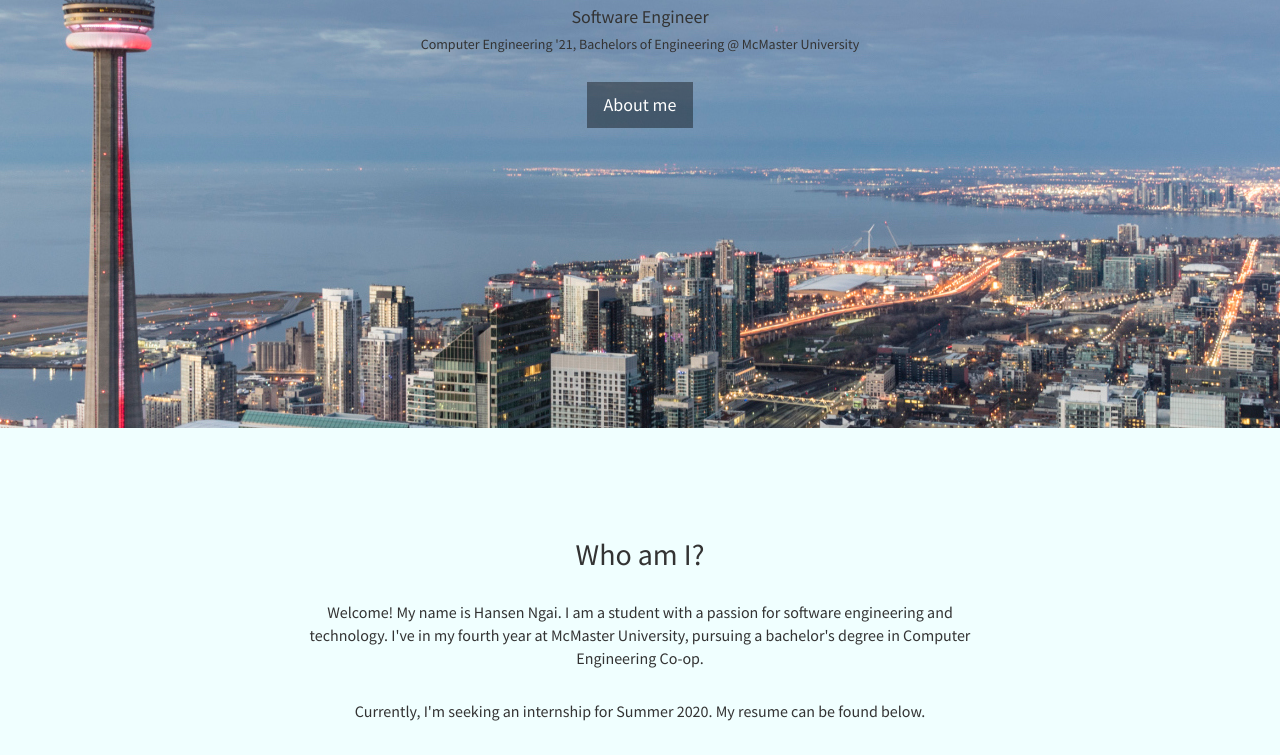
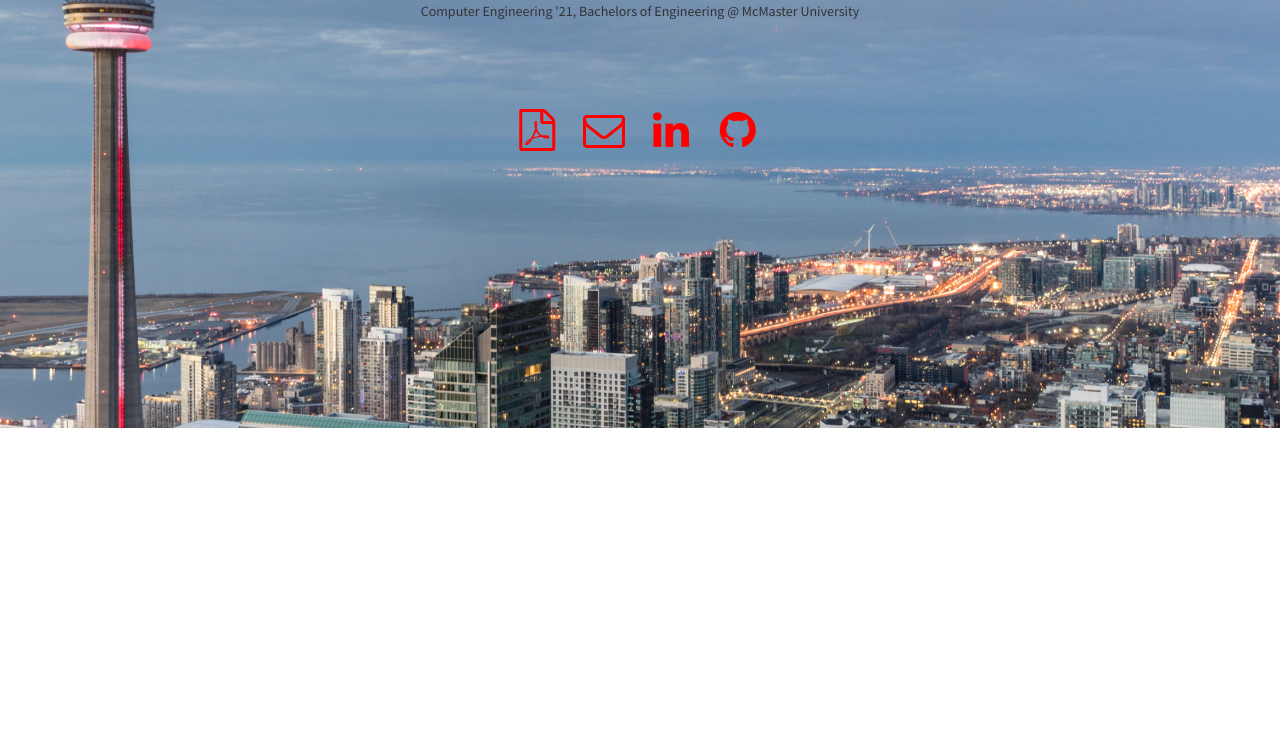
Before and after one commit to hansenngai/profile, a plain HTML site: page index.html in a window 1280 px wide. Shown: the part 372-1127 px from the top of the page. After the commit the page ends 800 px from the top, so only its background shows below. Drawn offline with Linux system fonts and the light colour scheme.

Commit message:
Landing page design
v1

```diff
--- a/css/edits.css
+++ b/css/edits.css
@@ -40,5 +40,5 @@ body {
 }
 
 #services{
-    background-color: azure;
+    background-color:azure;
 }
--- a/index.html
+++ b/index.html
@@ -47,9 +47,9 @@
             <li>
                 <a href="#top" onclick=$("#menu-close").click();>Home</a>
             </li>
-            <li>
+            <!-- <li>
                 <a href="#about" onclick=$("#menu-close").click();>About</a>
-            </li>
+            </li> -->
             <!-- <li>
                 <a href="#services" onclick=$("#menu-close").click();>Skills</a>
             </li>
@@ -69,34 +69,52 @@
             <h4>Software Engineer</h4>
             <h5>Computer Engineering '21, Bachelors of Engineering @ McMaster University</h5>
             <br>
-            <a href="#about" class="btn btn-dark btn-lg">About me</a>
+            <!-- <a href="#about" class="btn btn-dark btn-lg">About me</a> -->
+            <br>
+            <br>
+            <br>
+            <ul class="list-inline">
+                <li>
+                    <a href="resume.pdf"><i class="fa fa-file-pdf-o fa-fw fa-3x" style="color:red"></i></a>
+                </li>
+                <li>
+                    <a href="mailto:hansenngai13@gmail.com"><i class="fa fa-envelope-o fa-fw fa-3x" style="color:red"></i></a>
+                </li>
+                <li>
+                    <a href="https://ca.linkedin.com/in/hansenngai"><i class="fa fa-linkedin fa-fw fa-3x" style="color:red"></i></a>
+                </li>
+                <li>
+                    <a href="https://github.com/hansenngai"><i class="fa fa-github fa-fw fa-3x" style="color:red"></i></a>
+                </li>
+
+
+            </ul>
         </div>
     </header>
 
     <!-- About -->
 
 
-    <section id="about" class="text-center">
+<!--     <section id="about" class="text-center">
 
         <div class="overlay">
                 <div class="container">
                     <div class="row">
                         <div class="col-md-8 col-md-offset-2 wp1">
-                            <h2>Who am I?</h2>
-                            <!-- <img src="img/profile4.jpg" id="prof-pic" /> -->
-                            <p>Welcome! My name is Hansen Ngai. I am a student with a passion for software engineering and
-                            technology. I've in my fourth year at McMaster University, pursuing a bachelor's degree in Computer
+                            <h2>Introduction</h2>
+                            <img src="img/profile4.jpg" id="prof-pic" />
+                            <p>Welcome! My name is Hansen Ngai. I'm in my fourth year at McMaster University, pursuing a bachelor's degree in Computer
                             Engineering Co-op.</p>
-                            <p>Currently, I'm seeking an internship for Summer 2020. My resume can be found below.</p>
+                            <p>Currently, I'm seeking an internship for Summer 2020. My resume can be found above.</p>
                         </div>
                     </div>
                 </div>
         </div>
-    </section>
+    </section> -->
 
 
     <!-- Call to Action -->
-    <section id="contact">
+<!--     <section id="contact">
     <aside class="call-to-action bg-primary">
         <div class="container">
             <div class="row">
@@ -108,7 +126,7 @@
             </div>
         </div>
     </aside>
-    </section>
+    </section> -->
 
     <!-- Map -->
    <!--  <section id="contact" class="map">
@@ -121,7 +139,7 @@
     </section> -->
 
     <!-- Footer -->
-    <footer>
+<!--     <footer>
         <div class="container">
             <div class="row">
                 <div class="col-lg-10 col-lg-offset-1 text-center">
@@ -130,7 +148,6 @@
                     <p>
                         <br></p>
                     <ul class="list-unstyled">
-                        <!-- <li><i class="fa fa-phone fa-fw"></i> (647) 983-6131</li> -->
                         <li><i class="fa fa-envelope-o fa-fw"></i> <a href="mailto:hansenngai13@gmail.com">hansenngai13@gmail.com</a>
                         </li>
                     </ul>
@@ -142,9 +159,6 @@
                         <li>
                             <a href="https://ca.linkedin.com/in/hansenngai"><i class="fa fa-linkedin fa-fw fa-3x"></i></a>
                         </li>
-                       <!--  <li>
-                            <a href="#"><i class="fa fa-dribbble fa-fw fa-3x"></i></a>
-                        </li> -->
                     </ul>
                     <hr class="small">
                     <p class="text-muted">Copyright &copy; Hansen Ngai 2019</p>
@@ -152,7 +166,7 @@
             </div>
         </div>
         <a id="to-top" href="#top" class="btn btn-dark btn-lg"><i class="fa fa-chevron-up fa-fw fa-1x"></i></a>
-    </footer>
+    </footer> -->
 
     <!-- jQuery -->
     <script src="js/jquery.js"></script>
```
